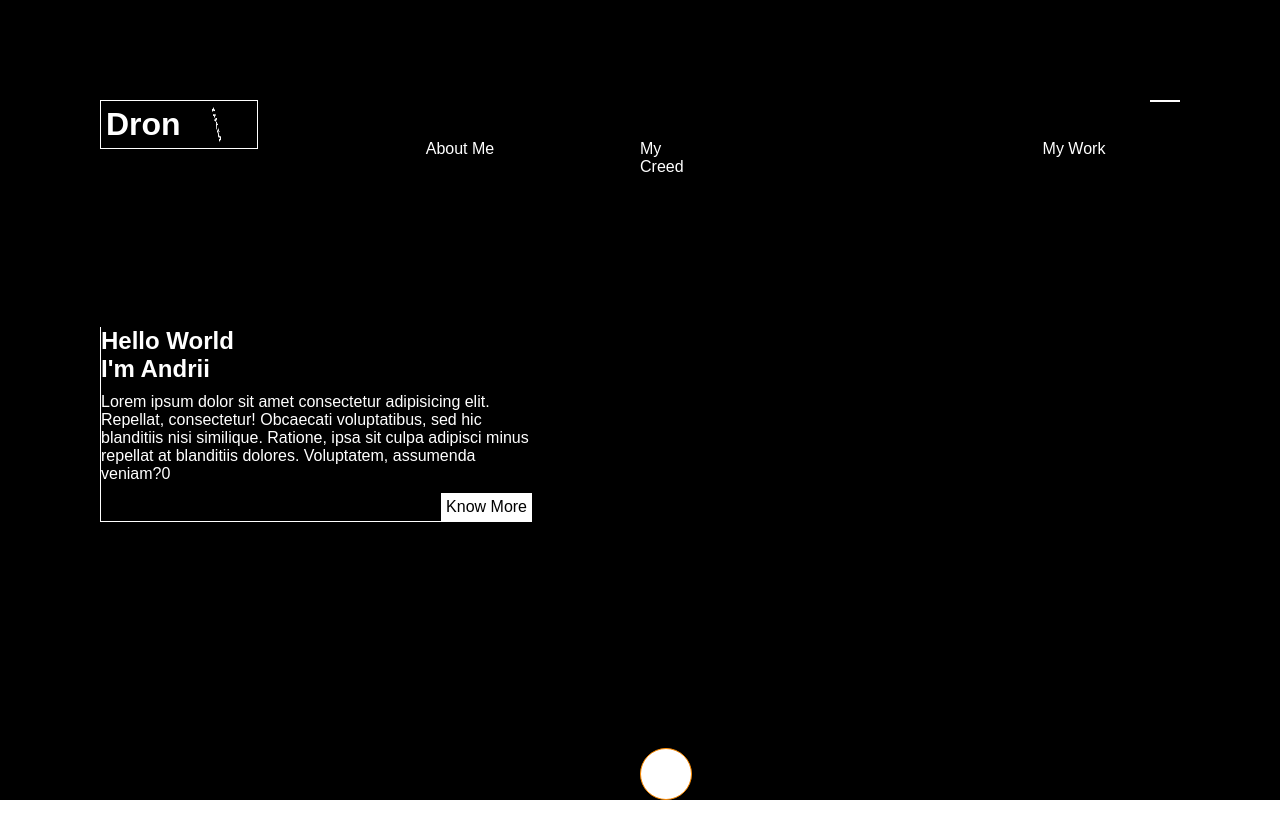
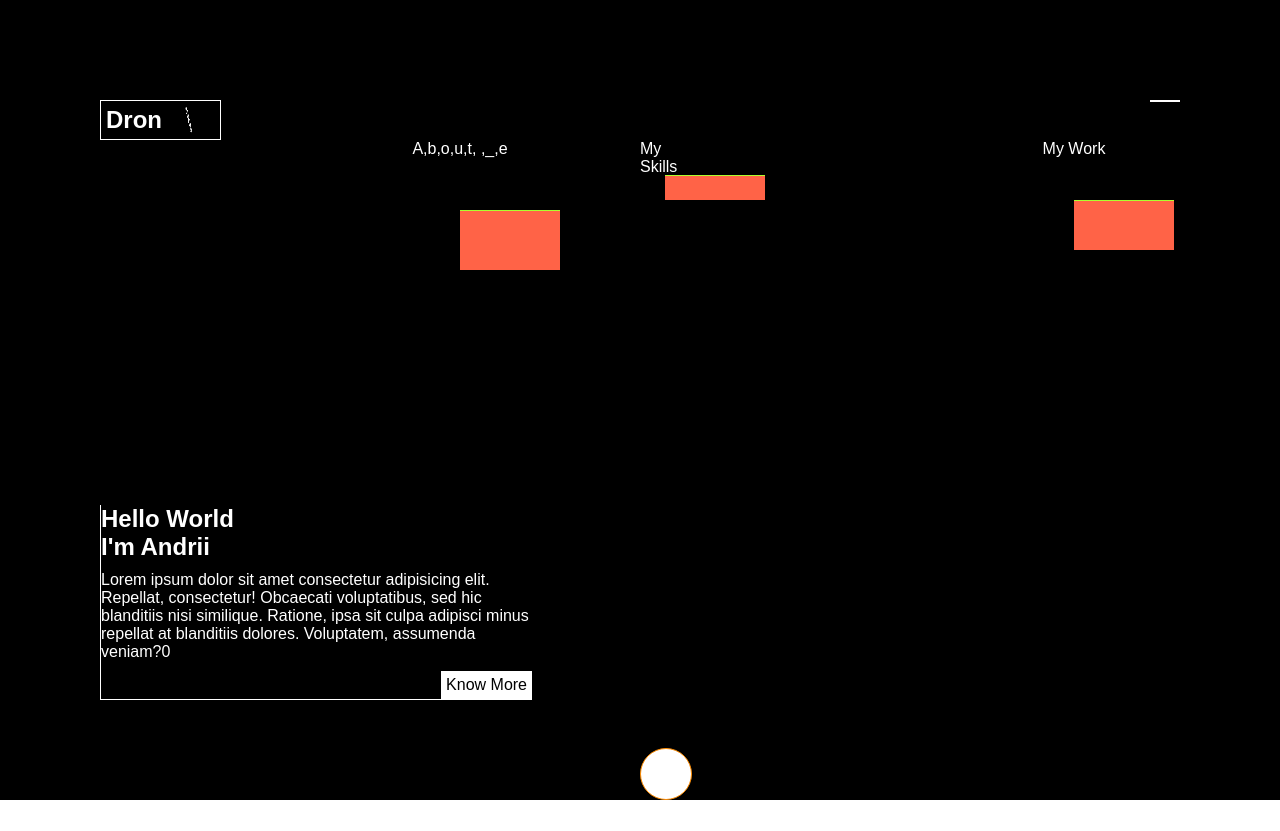
Before and after one commit to DronSKM044/MyWebSite, a plain HTML site: page index.html in a window 1280 px wide. Shown: the top 831 px of the page. After the commit the page ends 800 px from the top, so only its background shows below. Drawn offline with Linux system fonts and the light colour scheme.

Commit message:
working on text scrambler

```diff
--- a/index.html
+++ b/index.html
@@ -13,10 +13,10 @@
     <div class="preload">
         <p>You are ready go to the star with me! </p>
     </div>
-    <div class="container">
+    <section class="container frame">
         <canvas id="canvas"></canvas>
         <div class="planet earth"><a href='#' class="children">About Me</a> </div>
-        <div class="planet mars"><a href='#' class="children">My Creed</a> </div>
+        <div class="planet mars"><a href='#' class="children">My Skills</a> </div>
 
         <div class="planet moon"><a href='#' class="children">My Work</a> </div>
 
@@ -31,7 +31,7 @@
     </header>
     <div class="main">
 
-        <section class="About">
+        <section class="about">
             <div class ="content">
                 <h2>Hello World <br> I'm <span>Andrii</span></h2>
                 <p>Lorem ipsum dolor sit amet consectetur adipisicing elit. Repellat, consectetur! Obcaecati voluptatibus, sed hic blanditiis nisi similique. Ratione, ipsa sit culpa adipisci minus repellat at blanditiis dolores. Voluptatem, assumenda veniam?0</p>
@@ -46,16 +46,18 @@
             <ul>
                 <li><a href ="#logo">About Me</a></li>
                 <li><a href="#">My work</a></li>
-                <li><a href="#">My creed</a></li>
+                <li><a href="#">My Skills</a></li>
                 <li><a href="#">Contacts</a></li>
             </ul>
 
         </nav>
     </div>
 
-    <footer></footer>
-</div>
-<section class="onTheMoon">
+</section>
+<section class="onMars frame">
+    <h2>Skills</h2>
+</section>
+<section class="onMoon frame">
     <h2>Welcome to my projects</h2>
     <div class="gallery">
         <div class="card">
@@ -105,9 +107,6 @@
      </div>
     </div>
 </section>
-<section class="onMars">
-    <h2>My Creed</h2>
-</section>
 <script src="script.js"></script>
 </body>
 
--- a/script.js
+++ b/script.js
@@ -5,15 +5,6 @@ btn_dropMenu.addEventListener('click', ()=>{
         btn_dropMenu.classList.toggle('active');
         navMenu.classList.toggle('active');
 })
-
-
-
-
-
-
-
-
-
 
 
 
@@ -129,15 +120,33 @@ setTimeout(Stars,6000);
 
 (function(){
         const earth =document.querySelector('.earth');
-        const container = document.querySelector('.container');
-        console.log(container);
         const canvas= document.querySelector("canvas");
+        const frames = [...document.querySelectorAll('.frame')];
         const planets = [...document.querySelectorAll('.planet')]
          let posX;
          let posY;
          let x;
          let y;
-         console.log(planets)
+
+        const link = document.querySelector('.earth>a');
+        const text = [...link.textContent];
+        const char='!<>-_\\/[]{}—=+*^?#________';
+        let secondIndex=0;
+        let index=0;
+
+        function letterRoll(str , str2){
+            index = Math.floor(Math.random()*str.length);
+            secondIndex = Math.floor(Math.random()*str2.length);
+            let secondLetter = str2[secondIndex];
+            str.splice(index,1,secondLetter);
+            link.textContent = str;
+            console.log(str);
+        }
+
+        setInterval(letterRoll(text,char))
+
+
+
          document.addEventListener('mousemove',(e)=>{
                  planets.forEach( (pl, i)=>{
                          posX = earth.offsetLeft;
@@ -169,5 +178,19 @@ setTimeout(Stars,6000);
                 })
         })
 
+       const changeFrame = (index)=>{
+               frames[index].classList.toggle('activeFrame')
+
+       }
+        planets.forEach((planet, index) => {
+          planet.addEventListener('click', function(){
+          this.classList.add('trans');
+          this.style.transform = `scale(${60}) translateX(${-50}px)`;
+          this.style.opacity = 0.1;
+
+          changeFrame(index);
+
+        })
+        })
 
 }() )
--- a/style.css
+++ b/style.css
@@ -76,9 +76,12 @@
     color: tomato;
     font-size: 5em;
     transform: translate(-50%, -50%);
+}
 
-}
+
+
 .container {
+    position: absolute;
     background-color: #0D0D0D;
     height: 100vh;
     display: flex;
@@ -98,7 +101,7 @@
     overflow: hidden;
 
 }
-.container::before{
+.container:before{
     content: "";
     width: 100%;
     height: 100%;
@@ -121,6 +124,8 @@
     animation: roadToDown 1s linear both;
 
 }
+
+
 .planet {
 /* content: ""; */
 display: flex;
@@ -138,7 +143,6 @@ animation: moonMove 1s 3s linear both;
 transition:  .1s linear;
 border: 0px solid black;
 border-radius: 50%;
-/* transform:translate3D(0px,0px,0px) scale(1); */
 }
 .planet:hover{
 cursor: pointer;
@@ -150,6 +154,29 @@ border: 1px solid darkorange;
     top: -10px;
 
 }
+.planet.trans{
+    transition:  6s ease-in;
+}
+.planet::before{
+    content: " ";
+    position: absolute;
+    bottom:0;
+    left: 50%;
+    height: 50%;
+    width: 100px;
+    transform: rotateX(180deg);
+    background-color: tomato;
+}
+.planet::after{
+    content: " ";
+    display: block;
+    position: absolute;
+    top: 50%;
+    left: 50%;
+    height: 1px;
+    width: 100px;
+    background-color: greenyellow;
+}
 
 .planet.moon{
     width: 100px;
@@ -159,8 +186,8 @@ border: 1px solid darkorange;
     background: url(img/graphic/moon.png) no-repeat center;
     background-size: cover;
     padding: 10px;
+    transform: scaleX(1);
 }
-
 .planet.mars{
     width: 50px;
     height: 50px;
@@ -296,11 +323,11 @@ header h1{
 
 
 
-section{
+section.about{
     width: 50%;
     align-self: left;
 }
-section.About:after{
+section.about:after{
     content: "";
     width: 50px;
     height: 50px;
@@ -367,12 +394,14 @@ section.About:after{
     left: 0;
     }
 
-.onTheMoon{
-    position: relative;
+.onMoon{
+    position: absolute;
     width: 100%;
     height: 100vh;
     background: url(img/graphic/onTheMoon.jpg) center no-repeat;
     background-size: cover;
+    z-index: -1;
+    opacity: 0;
 }
 
 .gallery{
@@ -388,6 +417,7 @@ section.About:after{
     transform: translate(-50%,-50%);
     background: rgba(25, 13, 80, 0.2);
     border: 1px solid darkorange;
+
 }
 
 .gallery .card{
@@ -427,8 +457,24 @@ section.About:after{
 
 
 .onMars{
+    position: absolute;
     width: 100%;
     height: 100vh;
     background: url(img/graphic/onTheMars.jpg) no-repeat;
     background-size: cover;
+    z-index: -1;
+    opacity: 0;
 }
+section.activeFrame{
+    z-index: 99999;
+    animation: frameVisible 1s 2s ease-in both;
+}
+
+@keyframes frameVisible{
+    from{
+        opacity: 0;
+    }
+    to{
+        opacity: 1;
+    }
+}
```
